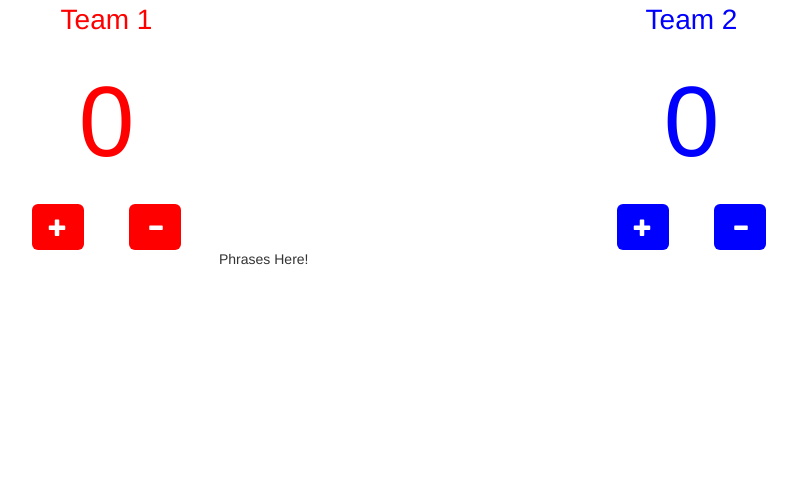
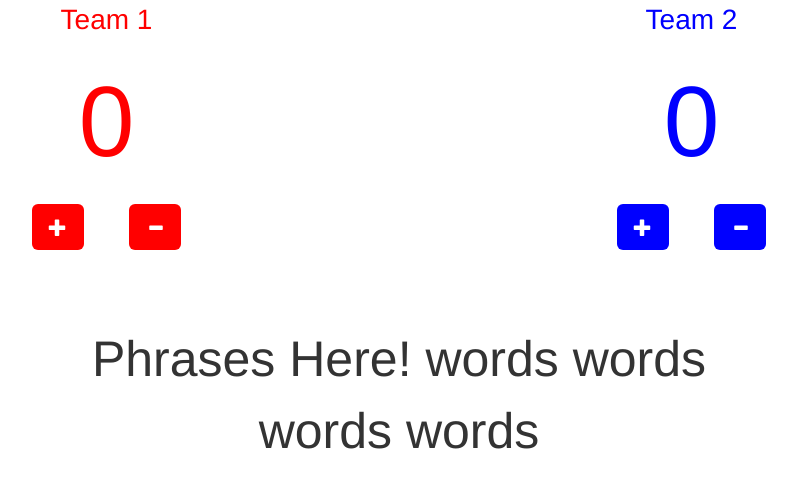
Before and after one commit to MRemetz/wordmemes, a Flask app: page / in a window 1280 px wide. Shown: the top 488 px of the page, without its empty margins (241-1038 px from the left). Run offline with Flask 2, Linux system fonts and the light colour scheme; some libraries are stand-ins or nearby versions.

Commit message:
Added styling for phrases

```diff
--- a/static/css/style.css
+++ b/static/css/style.css
@@ -13,6 +13,7 @@ p.team-2-text {
 p.team-1-score {
     color:red;
     font-size:100;
+
 }
 
 p.team-2-score {
@@ -29,3 +30,9 @@ span.team-2 {
     background-color:blue;
     color:white;
 }
+
+p.word-box {
+    margin-top: 2cm;
+    font-size: 50;
+    text-align: center;
+}
--- a/templates/index.html
+++ b/templates/index.html
@@ -68,13 +68,13 @@
             </div>
 
             <div class="row">
-                <div class="col-md-4 col-xs-4"></div>
+                <div class="col-md-2 col-xs-2"></div>
 
-                <div class="col-md-4 col-xs-4">
-                    <p id="word-box" class="word-box">Phrases Here!</p>
+                <div class="col-md-8 col-xs-8">
+                    <p id="word-box" class="word-box">Phrases Here! words words words words</p>
                 </div>
 
-                <div class="col-md-4 col-xs-4"></div>
+                <div class="col-md-2 col-xs-2"></div>
             </div>
         </div>
     </body>
```
